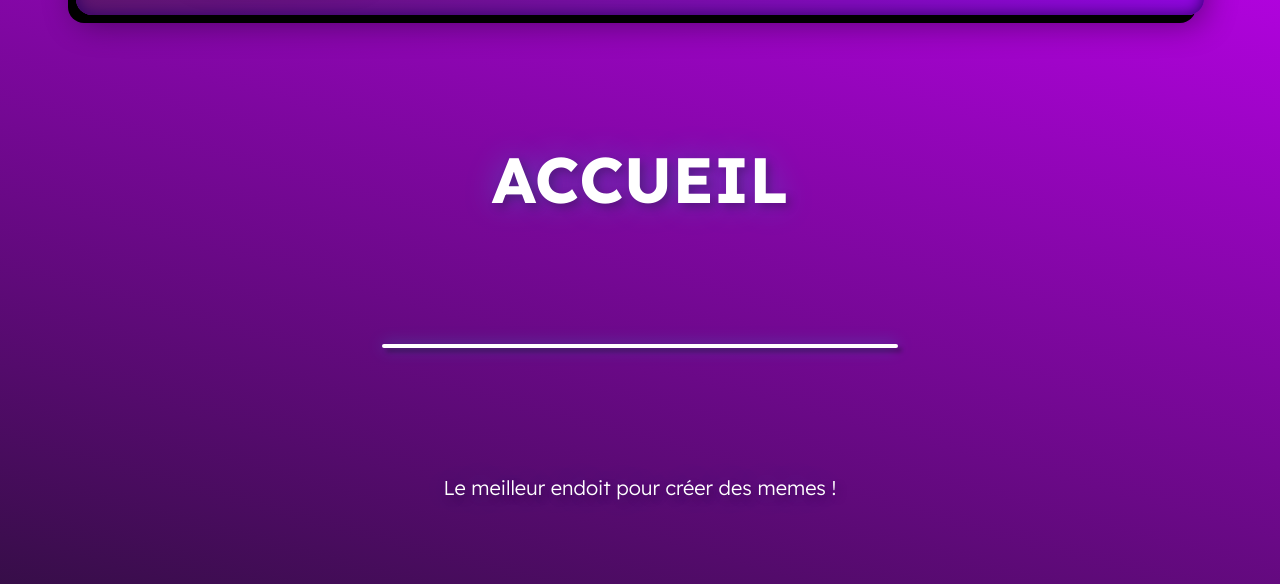
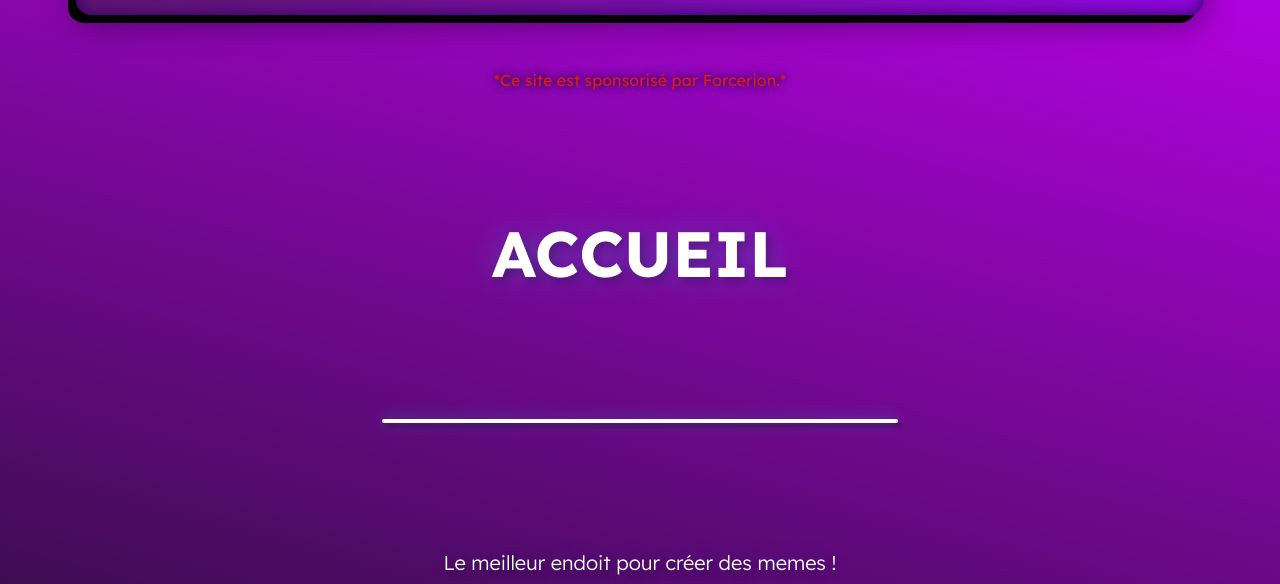
Before and after one commit to NECR0M4NIA/meme-generator, a plain HTML site: page index.html in a window 1280 px wide. Shown: the part 216-800 px from the top of the page. Drawn offline with Linux system fonts and the light colour scheme.

Commit message:
Update TEXT

```diff
--- a/css/main.css
+++ b/css/main.css
@@ -161,6 +161,14 @@ h2 {
     margin-left: 64px;
 }
 
+.sponsor-text {
+    font-size: 16px;
+    font-family: "Lexend";
+    color: rgb(212, 31, 31);
+    text-shadow: 0px 0px 32px rgba(0, 255, 255, 0.25), 0px 0px 8px rgb(0, 0, 0, 1);
+    text-align: center;
+}
+
 @media (max-width: 720px) {
     h1 {
         font-size: 48px;
--- a/index.html
+++ b/index.html
@@ -27,6 +27,7 @@
             <a class="navbar-button" href="./contact.html">Contact</a>
             <a class="navbar-button" href="./about.html">À propos</a>
         </div>
+        <p class="sponsor-text">*Ce site est sponsorisé par Forcerion.*</p>
         <h1>ACCUEIL</h1>
         <hr>
         <h2>Le meilleur endoit pour créer des memes !</h2>
```
